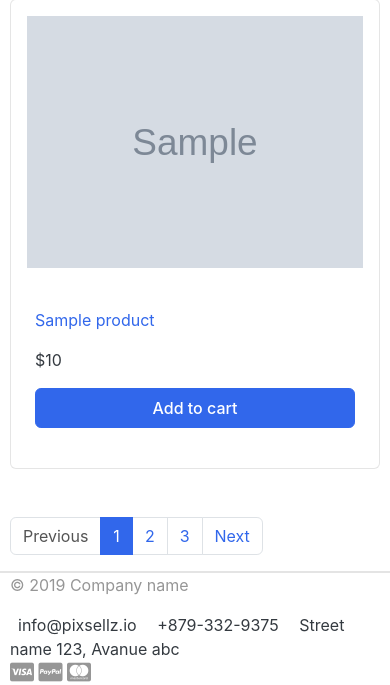
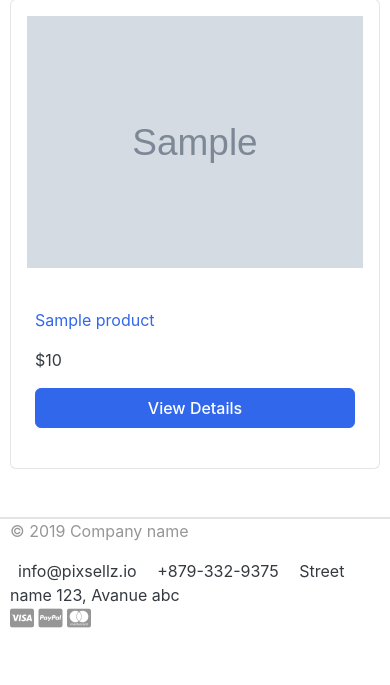
Before and after one commit to Sanket09-star/ecommerce-django, a Django app: page /store/ in a window 390 px wide. Shown: the part 1034-1719 px from the top of the page. After the commit the page ends 1662 px from the top, so only its background shows below. Run offline with Django 5.2, Linux system fonts and the light colour scheme; tables that the repository leaves empty hold one stand-in row (values such as "Sample post"); grey boxes marked "Sample" are stand-in pictures; some libraries are stand-ins or nearby versions.

Commit message:
Implement cart functionality and update views

```diff
--- /dev/null
+++ b/carts/context_processors.py
@@ -0,0 +1,16 @@
+from . models import Cart, CartItem
+from . views import _cart_id
+
+def counter(request):
+    cart_count = 0
+    if 'admin' in request.path:
+        return {}
+    else:
+        try:
+            cart = Cart.objects.filter(cart_id=_cart_id(request))
+            cart_items = CartItem.objects.all().filter(cart=cart[:1])#we only need one cart
+            for cart_item in cart_items:
+                cart_count = cart_count + cart_item.quantity
+        except Cart.DoesNotExist:
+            cart_count = 0
+    return dict(cart_count=cart_count)
--- a/carts/views.py
+++ b/carts/views.py
@@ -2,6 +2,7 @@ from django.shortcuts import get_object_or_404, redirect, render
 from store.models import Product
 from . models import Cart, CartItem
 from django.http import HttpResponse
+from django.core.exceptions import ObjectDoesNotExist
 # Create your views here.
 
 def _cart_id(request):
@@ -53,6 +54,8 @@ def remove_cart_item(request, product_id):
 
 def cart(request,total=0, quantity=0, cart_items=None):
     try:
+        tax = 0
+        grand_total = 0
         cart = Cart.objects.get(cart_id = _cart_id(request))
         cart_items = CartItem.objects.filter(cart=cart, is_active=True)
         for cart_item in cart_items:
@@ -60,7 +63,7 @@ def cart(request,total=0, quantity=0, cart_items=None):
             quantity += cart_item.quantity
         tax = (2 * total)/100
         grand_total = total + tax
-    except Cart.DoesNotExist:
+    except ObjectDoesNotExist:
         pass #just ignore
     context = {
         'total': total,
--- a/greatkart/settings.py
+++ b/greatkart/settings.py
@@ -66,6 +66,7 @@ TEMPLATES = [
                 'django.contrib.auth.context_processors.auth',
                 'django.contrib.messages.context_processors.messages',
                 'category.context_processors.menu_links',
+                'carts.context_processors.counter',
             ],
         },
     },
--- a/store/urls.py
+++ b/store/urls.py
@@ -4,6 +4,7 @@ from . import views
 
 urlpatterns = [
     path('', views.store, name='store'),
-    path('<slug:category_slug>/', views.store, name='products_by_category'),
-    path('<slug:category_slug>/<slug:product_slug>/', views.product_detail, name='product_detail'),
+    path('category/<slug:category_slug>/', views.store, name='products_by_category'),
+    path('category/<slug:category_slug>/<slug:product_slug>/', views.product_detail, name='product_detail'),
+    path('search/', views.search, name='search'),
 ]
--- a/store/views.py
+++ b/store/views.py
@@ -3,6 +3,8 @@ from carts.models import CartItem
 from carts.views import _cart_id
 from store.models import Product
 from category.models import Category
+from django.core.paginator import EmptyPage, PageNotAnInteger, Paginator
+from django.db.models import Q
 # Create your views here.
 def store(request, category_slug=None):
    categories = None
@@ -11,12 +13,18 @@ def store(request, category_slug=None):
    if category_slug != None:
       categories = get_object_or_404(Category, slug=category_slug)
       products = Product.objects.filter(category=categories, is_available=True)
+      paginator = Paginator(products,2)#show 2 product category  per page
+      page = request.GET.get('page')#get the page number from url
+      paged_products = paginator.get_page(page)#get the products for the requested page
       product_count = products.count()
    else:
-      products = Product.objects.filter(is_available=True)
+      products = Product.objects.filter(is_available=True).order_by('id')
+      paginator = Paginator(products,3)#show 3 products per page
+      page = request.GET.get('page')#get the page number from url
+      paged_products = paginator.get_page(page)#get the products for the requested page
       product_count = products.count()
    context = {
-       'products': products,
+       'products': paged_products,
        'product_count': product_count,
    }
    return render(request, 'store/store.html', context)
@@ -33,3 +41,16 @@ def product_detail(request, category_slug, product_slug):
       'in_cart': in_cart,
    }
    return render(request, 'store/product_detail.html', context)
+
+
+def search(request):
+   if 'keyword' in  request.GET:
+      keyword = request.GET['keyword']
+      if keyword:
+         products = Product.objects.order_by('-created_date').filter(Q(description__icontains=keyword ) | Q(product_name__icontains=keyword))
+         product_count = products.count()
+      context = {
+         'products':products,
+         'product_count': product_count,
+      }
+   return render(request, 'store/store.html', context)
--- a/templates/includes/navbar.html
+++ b/templates/includes/navbar.html
@@ -49,9 +49,9 @@
 			</div> <!-- col.// -->
 	<a href="{% url 'store' %}" class="btn btn-outline-primary">Store</a>
 	<div class="col-lg  col-md-6 col-sm-12 col">
-		<form action="#" class="search">
+		<form action="{% url 'search' %}" class="search" method="GET">
 			<div class="input-group w-100">
-			    <input type="text" class="form-control" style="width:60%;" placeholder="Search">
+			    <input type="text" class="form-control" style="width:60%;" placeholder="Search" name="keyword">
 
 			    <div class="input-group-append">
 			      <button class="btn btn-primary" type="submit">
@@ -70,9 +70,9 @@
 							<a href="./register.html"> Register</a>
 						</div>
 					</div>
-					<a href="./cart.html" class="widget-header pl-3 ml-3">
+					<a href="{% url 'cart' %}" class="widget-header pl-3 ml-3">
 						<div class="icon icon-sm rounded-circle border"><i class="fa fa-shopping-cart"></i></div>
-						<span class="badge badge-pill badge-danger notify">0</span>
+						<span class="badge badge-pill badge-danger notify">{{ cart_count }}</span>
 					</a>
 				</div> <!-- widgets-wrap.// -->
 			</div> <!-- col.// -->
--- a/templates/store/store.html
+++ b/templates/store/store.html
@@ -6,7 +6,11 @@
 <!-- ========================= SECTION PAGETOP ========================= -->
 <section class="section-pagetop bg">
 <div class="container">
+	{% if 'search' in request.path %}
+	<h2 class="title-page">Search Results</h2>
+	{% else %}
 	<h2 class="title-page">Our Store</h2>
+	{% endif %}
 
 </div> <!-- container //  -->
 </section>
@@ -27,7 +31,7 @@
 				<h6 class="title">Categories</h6>
 			</a>
 		</header>
-		<div class="filter-content collapse show" id="collapse_1" style="">
+		<div class="filter-content collapse show" id="collapse_1">
 			<div class="card-body">
 
 				<ul class="list-menu">
@@ -47,7 +51,7 @@
 				<h6 class="title">Sizes </h6>
 			</a>
 		</header>
-		<div class="filter-content collapse show" id="collapse_4" style="">
+		<div class="filter-content collapse show" id="collapse_4">
 			<div class="card-body">
 			  <label class="checkbox-btn">
 			    <input type="checkbox">
@@ -79,7 +83,7 @@
 				<h6 class="title">Price range </h6>
 			</a>
 		</header>
-		<div class="filter-content collapse show" id="collapse_3" style="">
+		<div class="filter-content collapse show" id="collapse_3">
 			<div class="card-body">
 
 				<div class="form-row">
@@ -127,6 +131,7 @@
 </header><!-- sect-heading -->
 
 <div class="row">
+	{% if products %}
     {% for product in products %}
     <div class="col-md-4 mb-4">
         <figure class="card card-product-grid h-100">
@@ -140,22 +145,40 @@
                         <span class="price">${{product.price}}</span>
                     </div>
                 </div>
-                <a href="{% url 'add_cart' product.id %}" class="btn btn-block btn-primary mt-3">Add to cart </a>
+                <a href="{{ product.get_url }}" class="btn btn-block btn-primary mt-3">View Details</a>
             </figcaption>
         </figure>
     </div>
     {% endfor %}
+	{% else %}
+		<div class="col-md-12"><h2 class="text-center">No Products Found</h2></div>
+	{% endif %}
 </div> <!-- row end.// -->
 
 
 <nav class="mt-4" aria-label="Page navigation sample">
+{% if products.has_other_pages %}
   <ul class="pagination">
-    <li class="page-item disabled"><a class="page-link" href="#">Previous</a></li>
-    <li class="page-item active"><a class="page-link" href="#">1</a></li>
-    <li class="page-item"><a class="page-link" href="#">2</a></li>
-    <li class="page-item"><a class="page-link" href="#">3</a></li>
-    <li class="page-item"><a class="page-link" href="#">Next</a></li>
+	{% if products.has_previous %}
+    <li class="page-item"><a class="page-link" href="?page={{products.previous_page_number}}">Previous</a></li>
+    {% else %}
+	<li class="page-item disabled"><a class="page-link" href="#">Previous</a></li>
+	{% endif %}
+	{% for i in products.paginator.page_range %}
+		{% if products.number == i %}
+    <li class="page-item active"><a class="page-link" href="#">{{i}}</a></li><!-- current page -->
+	{% else %}
+	 <li class="page-item"><a class="page-link" href="?page={{i}}">{{i}}</a></li><!-- other page links -->
+	{% endif %}
+	{% endfor %}
+
+	{% if products.has_next %}
+    <li class="page-item"><a class="page-link" href="?page={{products.next_page_number}}">Next</a></li>
+	{% else %}
+	<li class="page-item disabled"><a class="page-link" href="#">Next</a></li>
+	{% endif %}
   </ul>
+{% endif %}
 </nav>
 
 	</main> <!-- col.// -->
```
